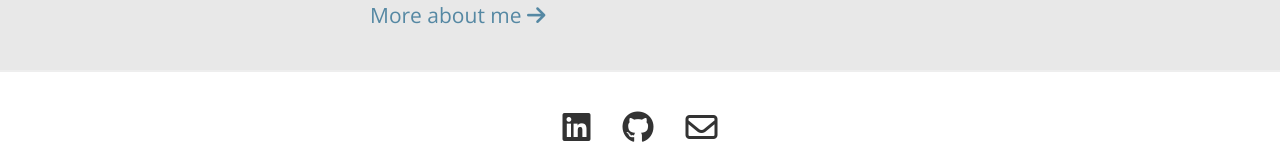
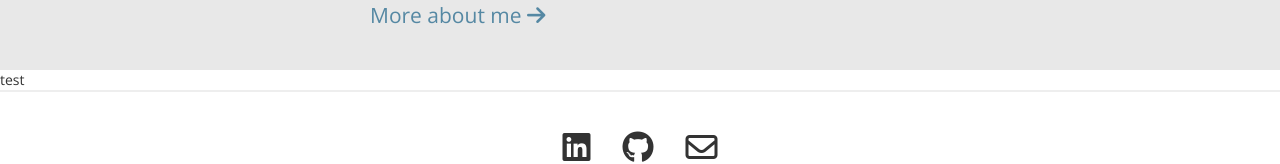
Before and after one commit to Jchan241/project-me, a React app: page / in a window 1280 px wide. Shown: the part 908-1072 px from the top of the page. Built offline with nearby package versions, Linux system fonts and the light colour scheme.

Commit message:
skills container

```diff
--- a/src/components/app.jsx
+++ b/src/components/app.jsx
@@ -6,6 +6,7 @@ import Banner from './banner';
 import Intro from './intro';
 import Footer from './footer';
 import About from './about';
+import Skills from './skills';
 
 
 const App = () => {
@@ -17,6 +18,7 @@ const App = () => {
             <div className="content-wrap">
               <Banner />
               <Intro />
+              <Skills />
             </div>
           </Route>
           <div className="content-wrap">
--- /dev/null
+++ b/src/components/skills.jsx
@@ -0,0 +1,11 @@
+import React from 'react';
+
+const Skills = () => {
+  return (
+    <div className="skills">
+      test
+    </div>
+  );
+};
+
+export default Skills;
```
